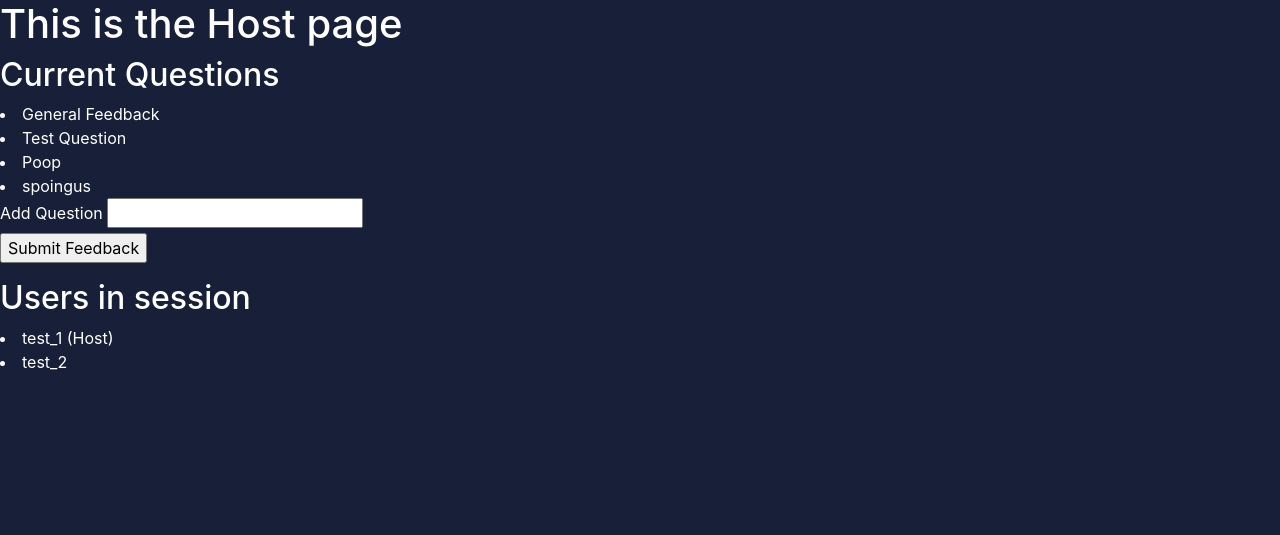
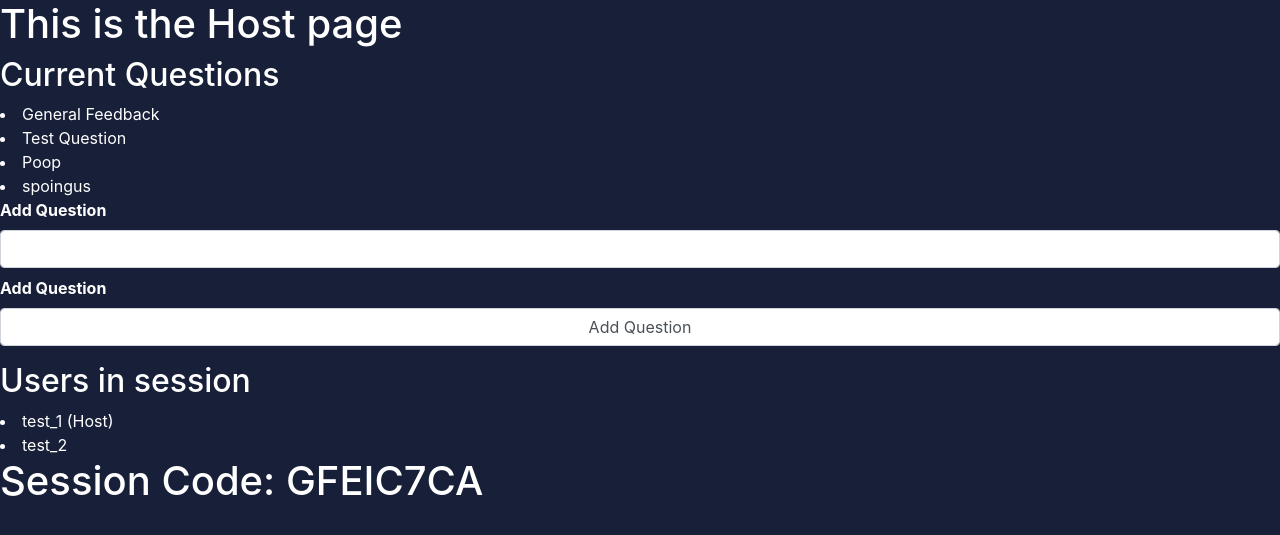
Before and after one commit to CS261-Group-20/cs261-cw, a Flask app: page /host/1 in a window 1280 px wide. Shown: the part 56-591 px from the top of the page. Run offline with Flask 2, Linux system fonts and the light colour scheme; a user stored in the database is signed in; data comes from the database, SQL or seed files in the repository; both versions use the stored data as it was after the commit; some libraries are stand-ins or nearby versions.

```diff
--- a/app.py
+++ b/app.py
@@ -4,6 +4,7 @@ import datetime
 from datetime import date
 import string
 import random
+from collections import namedtuple
 from flask import Flask, render_template, redirect
 from forms import LoginForm, RegistrationForm, SessionCreationForm, SessionJoinForm, AttendeeForm, HostForm
 from models import db, users, eventTable, eventHosts, eventAttendees, feedbackQuestions, feedback
@@ -107,7 +108,7 @@ def session_create():
             db.session.add(user_host)
             db.session.commit()
             # Add a default question to the event
-            default_question = feedbackQuestions(j,"General Feedback", i + 1)
+            default_question = feedbackQuestions(j + 1,"General Feedback", i + 1)
             db.session.add(default_question)
             db.session.commit()
             session["host_event_id"] = i + 1
@@ -142,6 +143,8 @@ def host(id):
     else:
         j = 0
 
+    event = eventTable.query.filter_by(event_id = id).first()
+
     form = HostForm()
     # Get list of all users in this session
     # TODO
@@ -163,7 +166,7 @@ def host(id):
         return redirect(url_for('host', id = id))
 
 
-    return render_template("host.html", form=form, users_in_session = users_in_session, user_host = user_host, questions_in_session = questions_in_session )
+    return render_template("host.html", form=form, users_in_session = users_in_session, user_host = user_host, questions_in_session = questions_in_session, event = event )
 
 
 @app.route('/attendee/<id>', methods=['GET', 'POST'])
@@ -186,10 +189,13 @@ def attendee(id):
     questions_in_session = feedbackQuestions.query.filter_by(event_id = id).all()
     form_questions = []
     for questions in questions_in_session:
-        form_questions.append({"question": questions.feedback_question})
+        form_questions.append({"question_id":questions.feedback_question_id,
+        "question_name": questions.feedback_question,
+        "question": questions.feedback_question})
 
     form = AttendeeForm(feedback_questions = form_questions)
     if request.method == 'POST':
+        #TODO: GET THIS TO WORK
        mood = request.form["mood_type"]
        for field in request.form["feedback_questions"]:
            i = 1
--- a/forms.py
+++ b/forms.py
@@ -1,5 +1,5 @@
 from flask_wtf import FlaskForm
-from wtforms import StringField, PasswordField, SubmitField, RadioField, DateField, FieldList, FormField
+from wtforms import StringField, PasswordField, SubmitField, RadioField, DateField, FieldList, FormField, HiddenField
 from wtforms.validators import DataRequired, Length, Email, EqualTo
 
 class RegistrationForm(FlaskForm):
@@ -26,6 +26,9 @@ class SessionJoinForm(FlaskForm):
     submit = SubmitField('Join Session')
 
 class SessionQuestion(FlaskForm):
+    question_id = HiddenField()
+    question_name = HiddenField()
+    # TODO: GET QUESTION NAME
     question = StringField(validators=[DataRequired()])
 
 class AttendeeForm(FlaskForm):
@@ -35,4 +38,4 @@ class AttendeeForm(FlaskForm):
 
 class HostForm(FlaskForm):
     add_feedback_question = StringField('Add Question', validators=[DataRequired()])
-    submit = SubmitField('Submit Feedback')
+    submit = SubmitField('Add Question')
--- a/templates/host.html
+++ b/templates/host.html
@@ -1,5 +1,6 @@
 {% extends 'base.html' %}
 {% include 'navbar.html' %}
+{% from "_formhelpers.html" import render_field %}
 {% block head %}
 <h1>This is the Host page</h1>
 {% endblock %}
@@ -16,10 +17,8 @@
         {% endif %}
     </div>
     <form method = "POST">
-        {{form.hidden_tag()}}
-        {{form.add_feedback_question.label}}
-        {{form.add_feedback_question}}<br>
-        {{form.submit}}
+        {{ render_field(form.add_feedback_question, class='form-control') }}
+        {{ render_field(form.submit, class='form-control') }}
     </form>
 </div>
 
@@ -35,4 +34,8 @@
     {% endfor %}
     {% endif %}
 </div>
+
+<div>
+    <h1>Session Code: {{event.event_code}}</h1>
+</div>
 {% endblock %}
--- a/templates/navbar.html
+++ b/templates/navbar.html
@@ -1,6 +1,6 @@
 {% block head %}
 <nav class="navbar navbar-dark bg-dark">
-    <a class="navbar-brand" href="home">Feedback Thing</a>
+    <a class="navbar-brand" href="/home">Feedback Thing</a>
     <button class="navbar-toggler" type="button" data-toggle="collapse" data-target="#navbarNav" aria-controls="navbarNav" aria-expanded="false" aria-label="Toggle navigation">
       <span class="navbar-toggler-icon"></span>
     </button>
```
Also changed, not shown: web_app.db.
